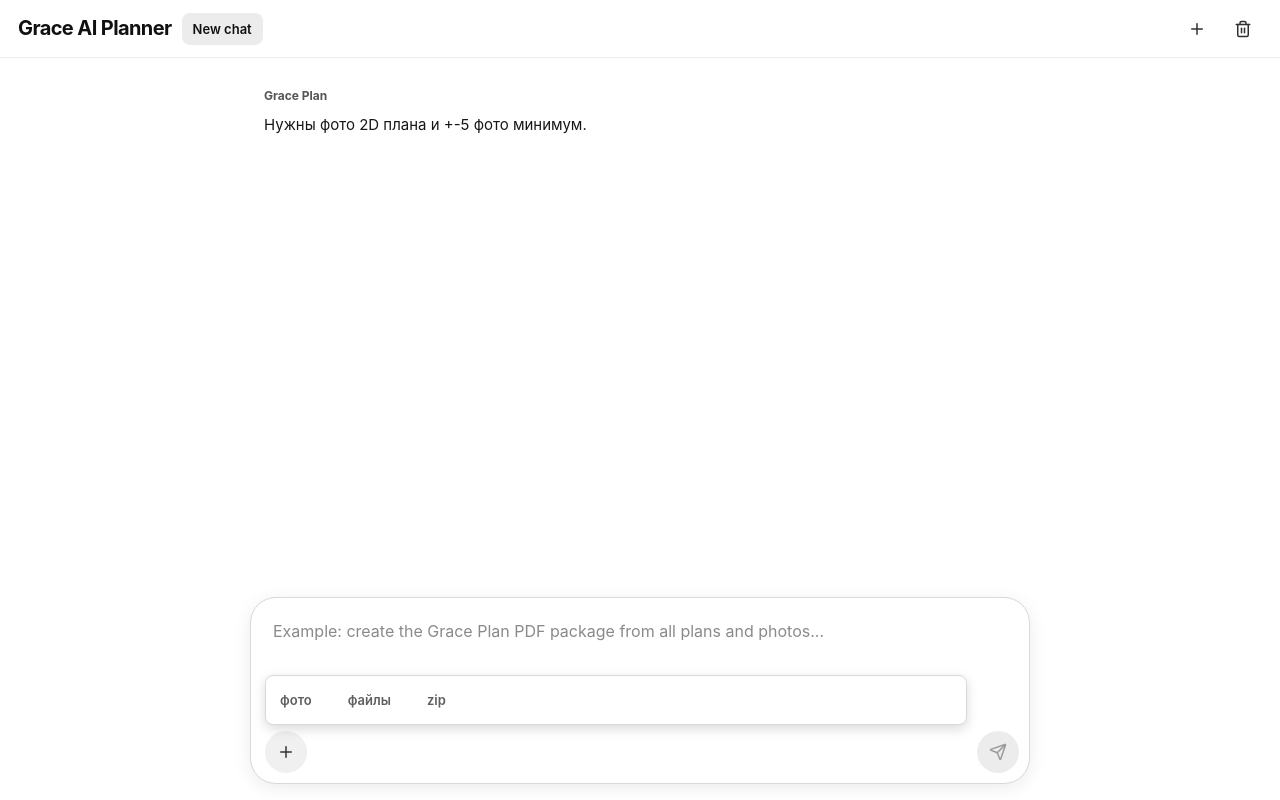
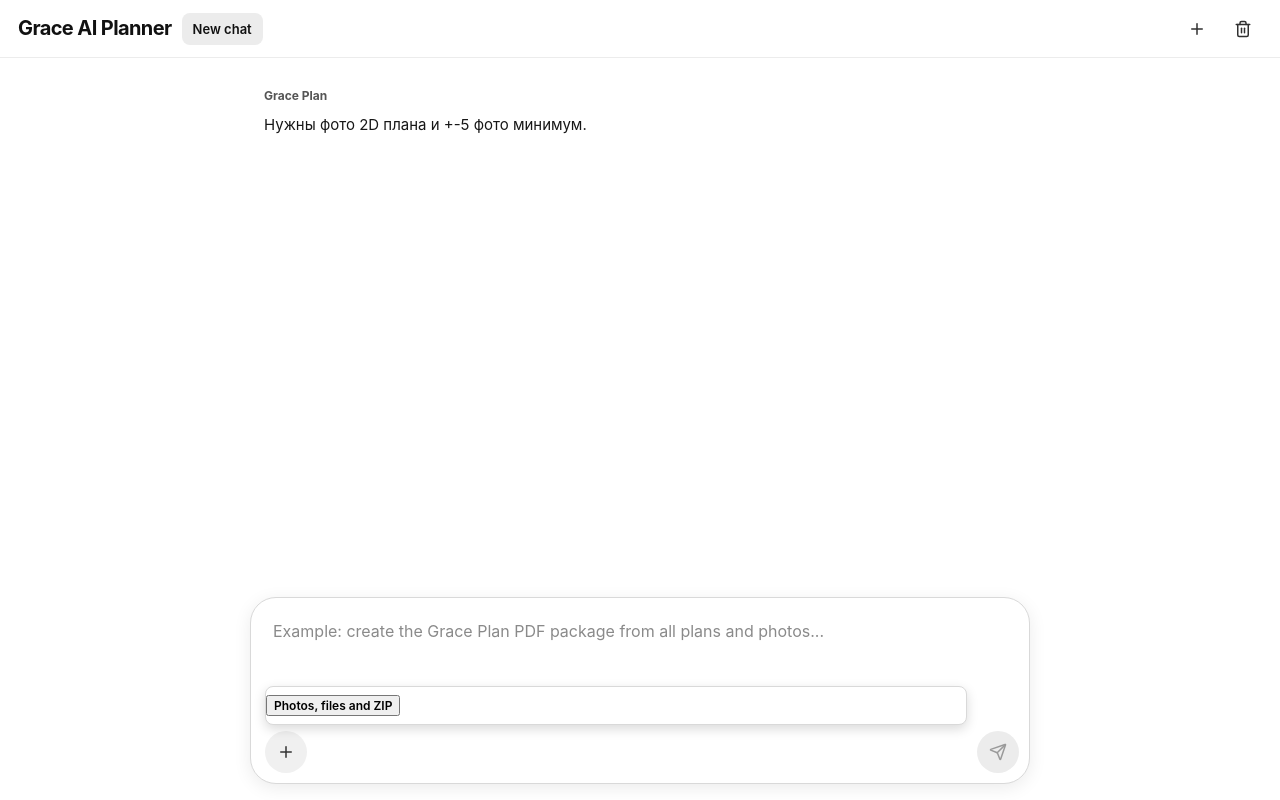
Before and after one commit to ukraine-devs/GracePlan, a React (Vite) app: page / in a window 1280 px wide. Both pictures are taken after a click on the button 286 px from the left and 752 px from the top of the page. Built offline with nearby package versions, Linux system fonts and the light colour scheme.

Commit message:
Support ZIP uploads and simplify attachment menu

```diff
--- a/src/main.jsx
+++ b/src/main.jsx
@@ -3,6 +3,7 @@ import { createRoot } from "react-dom/client";
 import { ChevronDown, Plus, Send, Trash2 } from "lucide-react";
 import "./styles.css";
 import { createConceptReviewPdf } from "./exportDraft.js";
+import JSZip from "jszip";
 
 const STORAGE_KEY = "grace-plan-chat-sessions";
 const ACTIVE_KEY = "grace-plan-active-chat";
@@ -120,7 +121,7 @@ function App() {
   const [error, setError] = useState("");
   const [showStatus, setShowStatus] = useState(true);
   const [menuOpen, setMenuOpen] = useState(false);
-  const [accept, setAccept] = useState("image/jpeg,image/png,image/webp");
+  const [accept, setAccept] = useState("image/jpeg,image/png,image/webp,.zip,application/zip");
   const containerRef = useRef(null);
   const fileInputRef = useRef(null);
 
@@ -152,31 +153,47 @@ function App() {
   function newChat() { const chat = createChat(); setChats((current) => [chat, ...current]); setActiveChatId(chat.id); setInput(""); setError(""); setFiles([]); }
   function clearChat() { updateActiveChat((chat) => ({ ...chat, title: "New chat", messages: [welcome] })); setError(""); }
 
-  const handleFileChange = (e) => {
-    setFiles(Array.from(e.target.files || []));
-    setMenuOpen(false);
+  const handleFileChange = async (event) => {
+    const selected = Array.from(event.target.files || []);
+    const expanded = [];
+    setError("");
+    try {
+      for (const file of selected) {
+        if (/\\.zip$/i.test(file.name) || file.type === "application/zip") {
+          const archive = await JSZip.loadAsync(file);
+          const entries = Object.values(archive.files).filter((entry) => !entry.dir && /\\.(jpe?g|png|webp)$/i.test(entry.name));
+          if (!entries.length) throw new Error(file.name + ": ZIP не содержит JPEG, PNG или WebP.");
+          for (const entry of entries) {
+            const extension = entry.name.split(".").pop().toLowerCase();
+            const type = extension === "png" ? "image/png" : extension === "webp" ? "image/webp" : "image/jpeg";
+            const blob = await entry.async("blob");
+            expanded.push(new File([blob], entry.name.split("/").pop(), { type }));
+          }
+        } else if (["image/jpeg", "image/png", "image/webp"].includes(file.type)) {
+          expanded.push(file);
+        } else {
+          throw new Error(file.name + ": поддерживаются изображения или ZIP с изображениями.");
+        }
+      }
+      setFiles(expanded);
+    } catch (fileError) {
+      setFiles([]);
+      setError(fileError.message);
+    } finally {
+      event.target.value = "";
+      setMenuOpen(false);
+    }
   };
 
   const toggleMenu = () => {
     setMenuOpen(!menuOpen);
   };
 
-  const selectOption = (option) => {
-    switch (option) {
-      case 'photos':
-        setAccept("image/jpeg,image/png,image/webp");
-        break;
-      case 'files':
-        setAccept("");
-        break;
-      case 'zip':
-        setAccept(".zip,application/zip");
-        break;
-      default:
-        setAccept("image/jpeg,image/png,image/webp");
-    }
-    // Trigger file input click
+  const selectOption = () => {
+    const allowed = "image/jpeg,image/png,image/webp,.zip,application/zip";
+    setAccept(allowed);
     if (fileInputRef.current) {
+      fileInputRef.current.accept = allowed;
       fileInputRef.current.click();
     }
     setMenuOpen(false);
@@ -293,10 +310,8 @@ function App() {
             <Plus size={18} />
           </button>
           {menuOpen && (
-            <div className="file-menu">
-              <div onClick={() => selectOption('photos')}>фото</div>
-              <div onClick={() => selectOption('files')}>файлы</div>
-              <div onClick={() => selectOption('zip')}>zip</div>
+            <div className="file-menu" role="menu">
+              <button type="button" role="menuitem" onClick={selectOption}>Photos, files and ZIP</button>
             </div>
           )}
           <input type="file" ref={fileInputRef} multiple accept={accept} style={{display: 'none'}} onChange={handleFileChange} />
```
